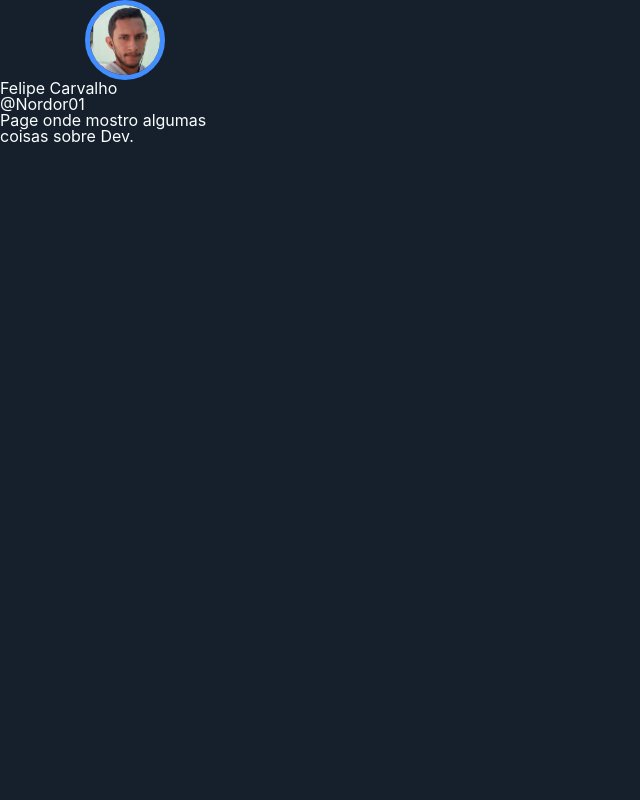
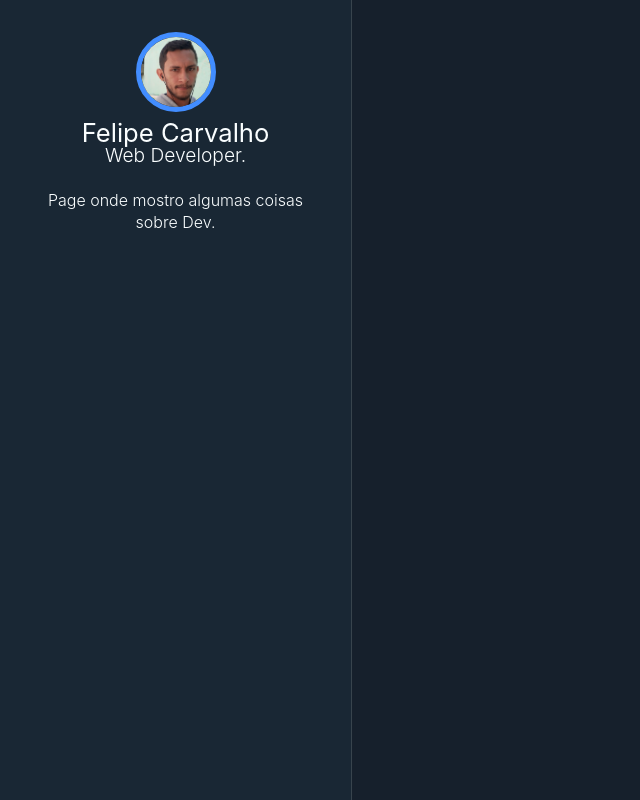
Before and after one commit to FelCarv01/my-site, a Gatsby site: page / in a window 1280 px wide. Shown: the whole page, without its empty margins (0-640 px from the left). Built offline with nearby package versions, Linux system fonts and the light colour scheme; Gatsby itself is replaced by a stand-in of ours; a web font is replaced by a local one.

Commit message:
modificados avatar e Profile Incluido Sidebar

```diff
--- a/gatsby-config.js
+++ b/gatsby-config.js
@@ -8,8 +8,9 @@
   /* Your site config here */
   siteMetadata: {
     title: "Felipe Carvalho",
+    position: "Web Developer." ,
     description: `Page onde mostro algumas coisas sobre Dev.`,
-    author: `@Nordor01`,
+    author: `Felipe Carvalho`,
     siteUrl: `https://felcarv.net`,
     url: "https://felcarv.net",
   },
@@ -51,6 +52,6 @@
 
     // Add any options here
 
-    // `gatsby-plugin-sass`,
+
   ],
 }
--- a/src/components/Avatar/index.js
+++ b/src/components/Avatar/index.js
@@ -9,7 +9,7 @@
       query {
         avatarImage: file(relativePath: { eq: "felipe.jpg" }) {
           childImageSharp {
-            fluid(maxWidth: 80, maxHeight: 80) {
+            fluid(maxWidth: 85, maxHeight: 85) {
               ...GatsbyImageSharpFluid
             }
           }
--- a/src/components/Layout/index.js
+++ b/src/components/Layout/index.js
@@ -1,17 +1,15 @@
 import React from "react"
 import PropTypes from "prop-types"
-import Profile from "../Profile"
 
 import GlobalStyles from "../../styles/global"
 import * as S from "./styled"
+import Sidebar from "../Sidebar"
 
 const Layout = ({ children }) => {
   return (
     <S.LayoutWrapper>
       <GlobalStyles />
-      <aside>
-        <Profile />
-      </aside>
+      <Sidebar />
       <S.LayoutMain>{children}</S.LayoutMain>
     </S.LayoutWrapper>
   )
--- a/src/components/Profile/index.js
+++ b/src/components/Profile/index.js
@@ -7,14 +7,14 @@
 const Profile = () => {
   const {
     site: {
-      siteMetadata: { title, description, author },
+      siteMetadata: { position, description, author },
     },
   } = useStaticQuery(
     graphql`
       query SiteMetadata {
         site {
           siteMetadata {
-            title
+            position
             description
             author
           }
@@ -24,10 +24,14 @@
   )
   return (
     <S.ProfileWrapper>
-      <Avatar />
-      <h2>{title}</h2>
-      <p>{author}</p>
-      <p>{description}</p>
+      <S.ProfileLink to="/">
+        <Avatar />
+        <S.ProfileAuthor>
+          {author}
+          <S.ProfilePosition>{position}</S.ProfilePosition>
+        </S.ProfileAuthor>
+      </S.ProfileLink>
+      <S.ProfileDescription>{description}</S.ProfileDescription>
     </S.ProfileWrapper>
   )
 }
--- a/src/components/Profile/styled.js
+++ b/src/components/Profile/styled.js
@@ -1,5 +1,5 @@
 import styled from "styled-components"
-import Link from "gatsby"
+import { Link } from "gatsby"
 
 export const ProfileWrapper = styled.section`
   color: #fafeff;
@@ -8,10 +8,24 @@
 `
 export const ProfileLink = styled(Link)`
   color: #fafeff;
-  text-decoration: node;
-  transition: color 0.5s;
+  text-decoration: none;
+  transition: color 0.2s;
 
   &:hover {
     color: #42aaff;
   }
 `
+export const ProfileAuthor = styled.h1`
+  font-size: 1.6rem;
+  margin: 0.5rem auto 1.5rem;
+`
+export const ProfilePosition = styled.small`
+  display: block;
+  font-size: 1.2rem;
+  font-weight: 300;
+`
+export const ProfileDescription = styled.p`
+  font-size: 1rem;
+  font-weight: 300;
+  line-height: 1.4;
+`
--- /dev/null
+++ b/src/components/Sidebar/index.js
@@ -0,0 +1,14 @@
+import React from "react"
+import Profile from "../Profile"
+
+import * as S from "./styled"
+
+const Sidebar = () => {
+  return (
+    <S.SidebarWrapper>
+      <Profile />
+    </S.SidebarWrapper>
+  )
+}
+
+export default Sidebar
--- /dev/null
+++ b/src/components/Sidebar/styled.js
@@ -0,0 +1,14 @@
+import styled from 'styled-components';
+
+export const SidebarWrapper = styled.aside`
+  display:flex;
+  flex-direction: column;
+  align-items: center;
+  text-align: center;
+  border-right: 1px solid #38444d;
+  background: #192734;
+  height: 100vh;
+  width: 22rem;
+  padding: 2rem;
+  position: fixed;
+`;
```
